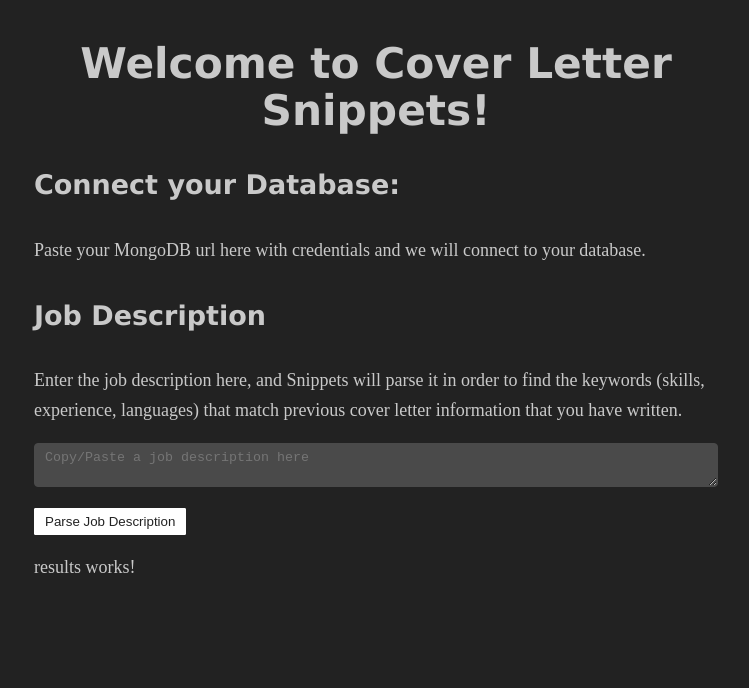
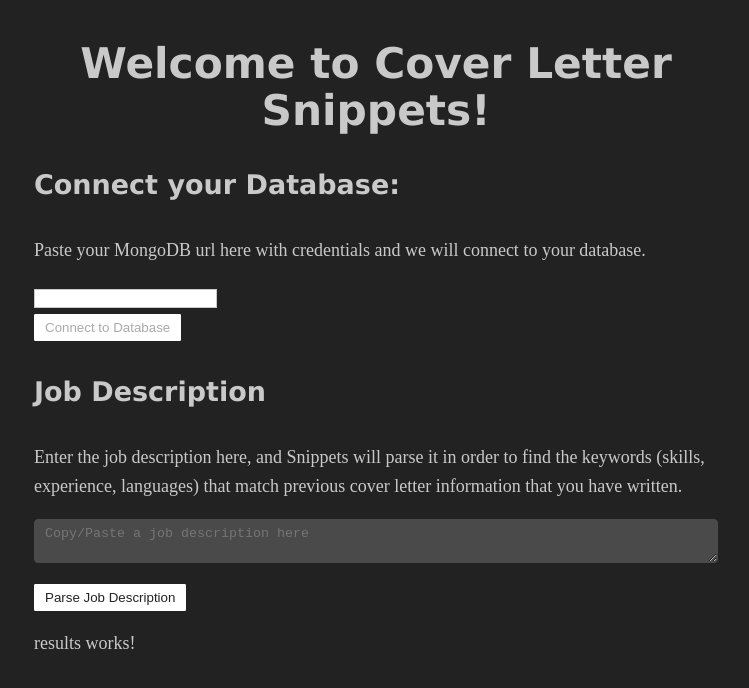
Before and after one commit to zjayers/cover-letter-snippets, an Angular app in the folder snippets/: page / in a window 1280 px wide. Shown: the top 688 px of the page, without its empty margins (264-1013 px from the left). Built offline with nearby package versions, Linux system fonts and the light colour scheme.

Commit message:
add some functionality to database component

```diff
--- a/snippets/package.json
+++ b/snippets/package.json
@@ -22,7 +22,7 @@
     "@angular/platform-browser-dynamic": "^5.2.0",
     "@angular/router": "^5.2.0",
     "core-js": "^2.4.1",
-    "rxjs": "^5.5.6",
+    "rxjs": "^5.5.11",
     "zone.js": "^0.8.19"
   },
   "devDependencies": {
--- a/snippets/src/app/database/database.component.css
+++ b/snippets/src/app/database/database.component.css
@@ -0,0 +1,3 @@
+.inactive {
+    color: #aaa;
+}
--- a/snippets/src/app/database/database.component.html
+++ b/snippets/src/app/database/database.component.html
@@ -3,4 +3,7 @@
   <p>
     Paste your MongoDB url here with credentials and we will connect to your database.
   </p>
+  <input [(ngModel)]="databaseString"/><br>
+  <button [ngClass]="{inactive: databaseString == ''}" (click)="connect(databaseString)">Connect to Database</button>
+  <p>{{responseMessage}}</p>
 </div>
--- a/snippets/src/app/database/database.component.ts
+++ b/snippets/src/app/database/database.component.ts
@@ -1,4 +1,9 @@
 import { Component, OnInit } from '@angular/core';
+import { FormsModule } from '@angular/forms';
+
+import { ConnectToDatabaseService } from '../services/connect-to-database.service';
+// import { Mongoose } from 'mongoose';
+
 
 @Component({
   selector: 'app-database',
@@ -7,9 +12,17 @@
 })
 export class DatabaseComponent implements OnInit {
 
+  databaseString:string = "";
+  responseMessage:string = "";
+
   constructor() { }
 
   ngOnInit() {
   }
 
+  connect():void {
+    console.log(this.databaseString);
+    this.responseMessage = "Sorry, your request could not be completed.";
+  }
+
 }
--- a/snippets/src/app/job-description/job-description.component.ts
+++ b/snippets/src/app/job-description/job-description.component.ts
@@ -1,5 +1,7 @@
 import { Component, OnInit } from '@angular/core';
 import { FormsModule } from '@angular/forms';
+
+import { ParseDescriptionService } from '../services/parse-description.service';
 
 @Component({
   selector: 'app-job-description',
--- a/snippets/src/app/services/connect-to-database.service.ts
+++ b/snippets/src/app/services/connect-to-database.service.ts
@@ -1,4 +1,5 @@
 import { Injectable } from '@angular/core';
+import { BehaviorSubject } from 'rxjs';
 
 @Injectable()
 export class ConnectToDatabaseService {
--- a/snippets/src/app/services/parse-description.service.ts
+++ b/snippets/src/app/services/parse-description.service.ts
@@ -6,6 +6,4 @@
 
   constructor() { }
 
-
-
 }
```
